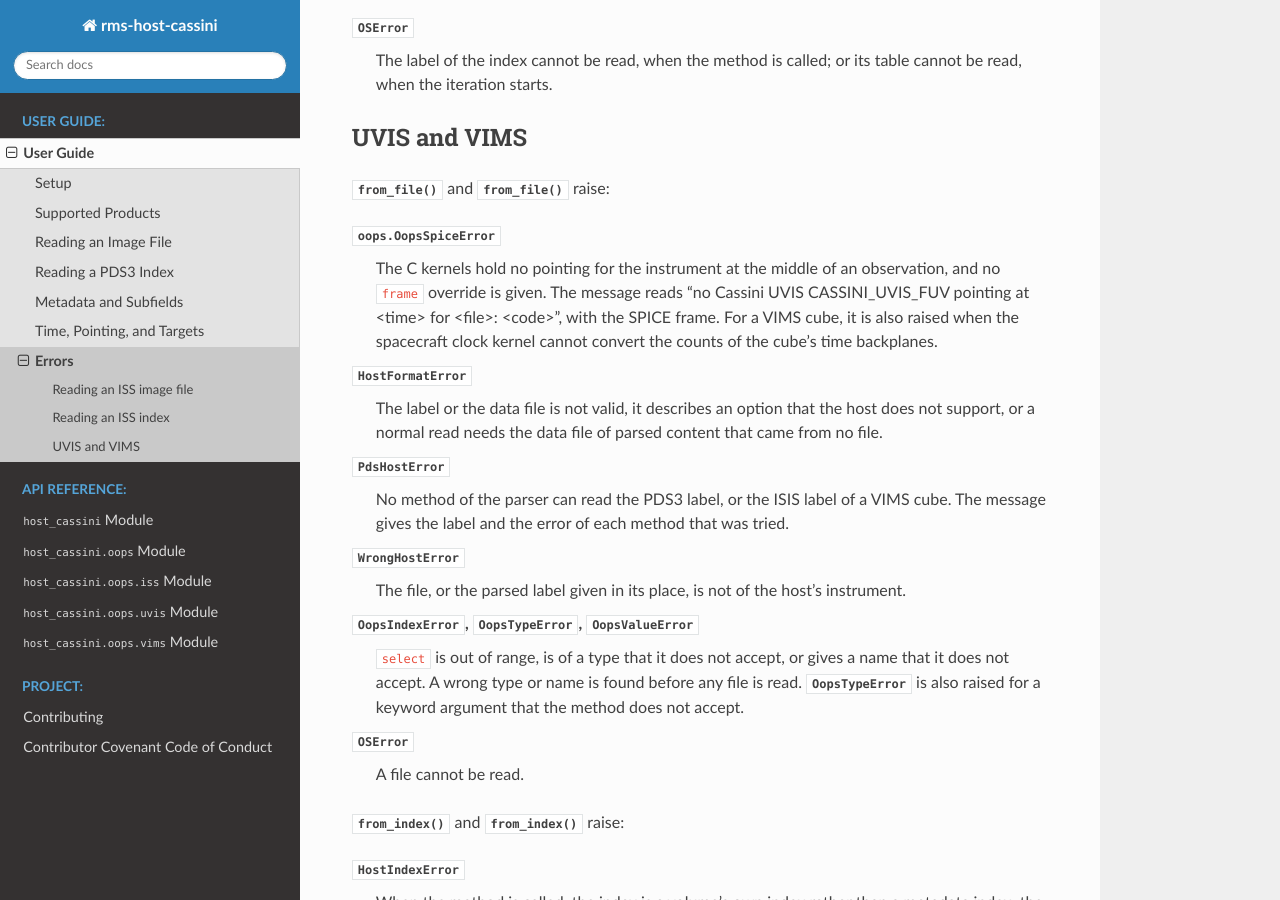
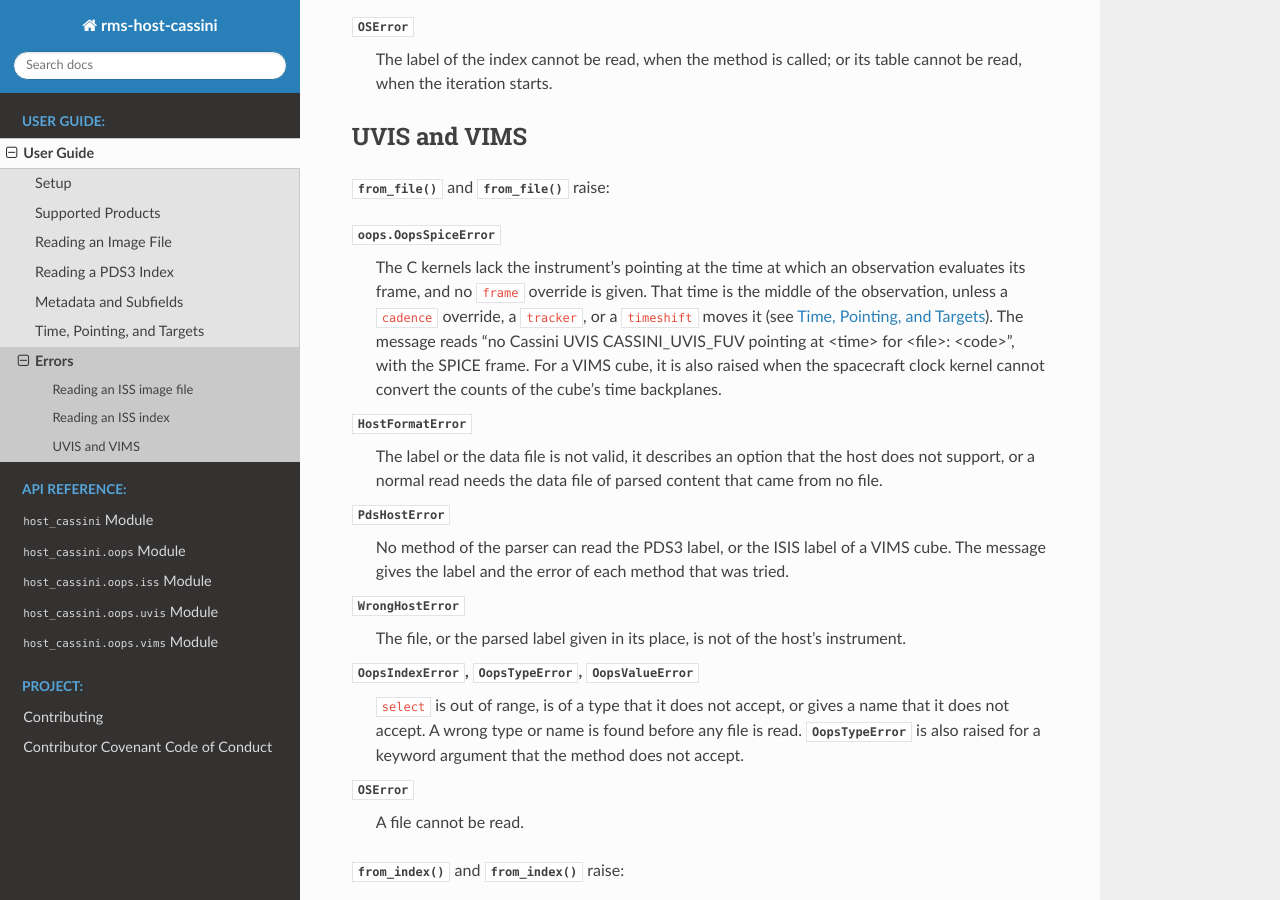
Before and after one commit to SETI/rms-host-cassini, a Sphinx documentation site: the page built from docs/user_guide/user_guide_errors.rst, in a window 1280 px wide and 900 px high, scrolled down 2308 px. Built offline with Sphinx 7.4.7 and the Read the Docs theme 3.1.0, drawn with Linux system fonts in a browser that asks for light colours; some of the changed text lies outside the part shown.

Commit message:
Say where the pointing check looks
The docstrings of the three hosts and two entries of the user guide
still said that the pointing is checked at the midtime, while oops now
checks it at the time at which the observation evaluates its frame:
the midtime after any cadence override, or the time that a tracker
selects, moved by a time shift. They now say so, and "the C kernels
hold no pointing" becomes "the C kernels lack the pointing".

Also from the sixth review: "declares no null constant" becomes "does
not declare a null constant" wherever it was written; the survey
comment beside the ISS fill rules now says that the 10 COISS_1xxx
labels declare 1e32 for INST_CMPRS_RATE, the value their tables
write, and the other 115 declare -999; and the user guide's long and
early-ended lines are rewrapped.

Co-Authored-By: Claude Opus 5.5 <noreply@anthropic.com>
Claude-Session: https://claude.ai/code/session_01RG3ZiBNx376YVT9xgP1ET9

```diff
--- a/docs/user_guide/user_guide_errors.rst
+++ b/docs/user_guide/user_guide_errors.rst
@@ -11,12 +11,13 @@ Reading an ISS image file
 :meth:`~host_cassini.oops.iss.CassiniISS.from_file` raises:
 
 :exc:`oops.OopsSpiceError`
-    The C kernels hold no pointing for the camera at the middle of the exposure, moved
-    as a ``cadence`` override, a ``tracker``, or a ``timeshift`` moves the time at which
-    they are read (see :doc:`user_guide_geometry`). The message reads "no Cassini ISS
-    NAC pointing at <time> for <image file>: <code>", ending with the SPICE error code,
-    such as ``SPICE(CKINSUFFDATA)``, and the exception's ``spice_code`` and ``filepath``
-    attributes hold the code and the image file. It is never raised for missing pointing when the caller supplies the pointing
+    The C kernels lack the camera's pointing at the time at which the observation
+    evaluates its frame: the middle of the exposure, unless a ``cadence`` override, a
+    ``tracker``, or a ``timeshift`` moves that time (see :doc:`user_guide_geometry`).
+    The message reads "no Cassini ISS NAC pointing at <time> for <image file>: <code>",
+    ending with the SPICE error code, such as ``SPICE(CKINSUFFDATA)``, and the
+    exception's ``spice_code`` and ``filepath`` attributes hold the code and the image
+    file. It is never raised for missing pointing when the caller supplies the pointing
     with the ``frame`` override. It is also raised when the spacecraft clock kernel
     cannot convert the clock counts of an early cruise image.
 
@@ -113,8 +114,10 @@ UVIS and VIMS
 :meth:`~host_cassini.oops.vims.CassiniVIMS.from_file` raise:
 
 :exc:`oops.OopsSpiceError`
-    The C kernels hold no pointing for the instrument at the middle of an observation,
-    and no ``frame`` override is given. The message reads "no Cassini UVIS
+    The C kernels lack the instrument's pointing at the time at which an observation
+    evaluates its frame, and no ``frame`` override is given. That time is the middle of
+    the observation, unless a ``cadence`` override, a ``tracker``, or a ``timeshift``
+    moves it (see :doc:`user_guide_geometry`). The message reads "no Cassini UVIS
     CASSINI_UVIS_FUV pointing at <time> for <file>: <code>", with the SPICE frame.
     For a VIMS cube, it is also raised when the spacecraft clock kernel cannot convert
     the counts of the cube's time backplanes.
```
Also changed, not shown: docs/user_guide/user_guide_index.rst (+5 -5 lines), 4 other files.
